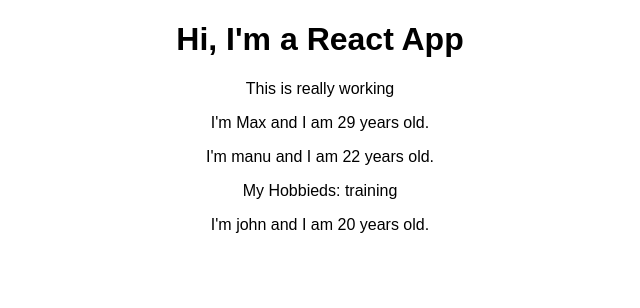
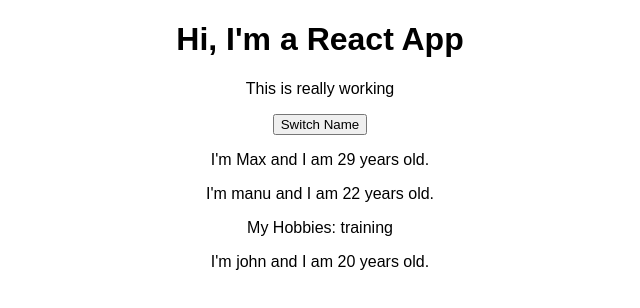
Before and after one commit to motty93/React, a React (Create React App) app in the folder react-complete-guide/: page / in a window 1280 px wide. Shown: the top 308 px of the page, without its empty margins (320-960 px from the left). Built offline with nearby package versions, Linux system fonts and the light colour scheme.

Commit message:
add: state & onClickButton

```diff
--- a/react-complete-guide/src/App.js
+++ b/react-complete-guide/src/App.js
@@ -3,14 +3,34 @@
 import { Person } from './Person/Person';
 
 class App extends React.Component {
+  state = {
+    persons: [
+      { name: 'Max', age: 29 },
+      { name: 'manu', age: 22 },
+      { name: 'john', age: 20 },
+    ]
+  }
+
+  onClickSwitchButton = () => {
+    this.setState({
+      persons: [
+        { name: 'Max', age: this.state.persons[0].age + 1 },
+        { name: 'manu', age: this.state.persons[1].age + 1 },
+        { name: 'john', age: this.state.persons[2].age + 1 },
+      ]
+    })
+  }
+
   render() {
     return (
       <div className="App">
         <h1>Hi, I'm a React App</h1>
         <p>This is really working</p>
-        <Person name="Max" age="29" />
-        <Person name="manu" age="22">My Hobbieds: training</Person>
-        <Person name="john" age="20" />
+        <button
+          onClick={this.onClickSwitchButton}>Switch Name</button>
+        <Person name={this.state.persons[0].name} age={this.state.persons[0].age} />
+        <Person name={this.state.persons[1].name} age={this.state.persons[1].age}>My Hobbies: training</Person>
+        <Person name={this.state.persons[2].name} age={this.state.persons[2].age} />
       </div>
     );
     // return React.createElement('div', {className: 'App'}, React.createElement('h1', null, 'Him I\'m a React App');
```
